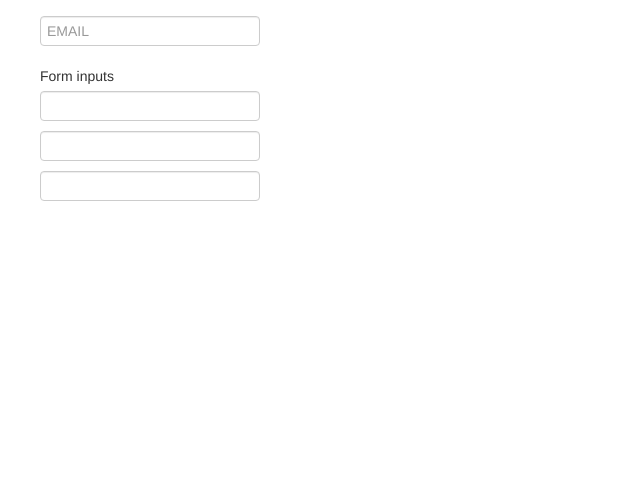
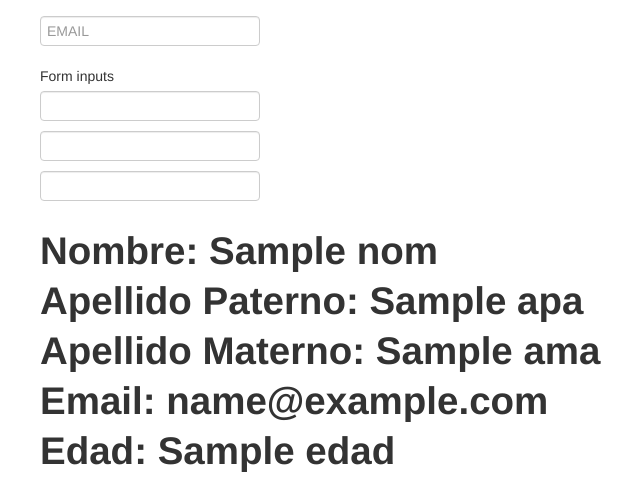
Before and after one commit to IDGS-801-19002167/IntroFlaskIDGS801, a Flask app: template templates/alumnos.html in a window 1280 px wide. Shown: the part 759-1240 px from the top of the page, without its empty margins (130-770 px from the left). Before the commit the page ends 960 px from the top, so only its background shows below. Run offline with Flask 3, Linux system fonts and the light colour scheme; the template is opened without the code that fills it: values that come from a table or form of the project are taken from there, most other values are stand-ins (such as "Sample title", 1, 10 or a date in 2020); some libraries are stand-ins or nearby versions.

Commit message:
CCIRS_31012024_FormularioHTML

```diff
--- a/main.py
+++ b/main.py
@@ -11,10 +11,27 @@ def index():
 @app.route("/alumnos", methods = ["GET","POST"])
 def alumnos():
     alumno_clase = forms.UserForm(request.form)
+
+    nom = None
+    apa = None
+    ama = None
+    edad = None
+
+
     if request.method == "POST":
-        pass
+        nom = alumno_clase.nombre.data
+        apa = alumno_clase.apaterno.data
+        ama = alumno_clase.amaterno.data
+        edad = alumno_clase.edad.data
+        email = alumno_clase.email.data
 
-    return render_template("alumnos.html", form = alumno_clase)
+        print("Nombre: ".format(nom))
+        print("Apellido Paterno: ".format(apa))
+        print("Apellido Materno: ".format(ama))
+        print("Email: ".format(email))
+        print("Edad: ".format(edad))
+
+    return render_template("alumnos.html", form = alumno_clase, nom = nom, apa = apa, ama = ama, email = email,edad = edad)
 
 @app.route("/maestros")
 def maestros():
--- a/templates/alumnos.html
+++ b/templates/alumnos.html
@@ -67,6 +67,12 @@
                 {{ form.email }} <br />
                 {{ form.edad }} <br />
             </form>
+
+            <h1>Nombre: {{nom}}</h1>
+            <h1>Apellido Paterno: {{apa}}</h1>
+            <h1>Apellido Materno: {{ama}}</h1>
+            <h1>Email: {{email}}</h1>
+            <h1>Edad: {{edad}}</h1>
         </div>
     </div>
 </div>
```
